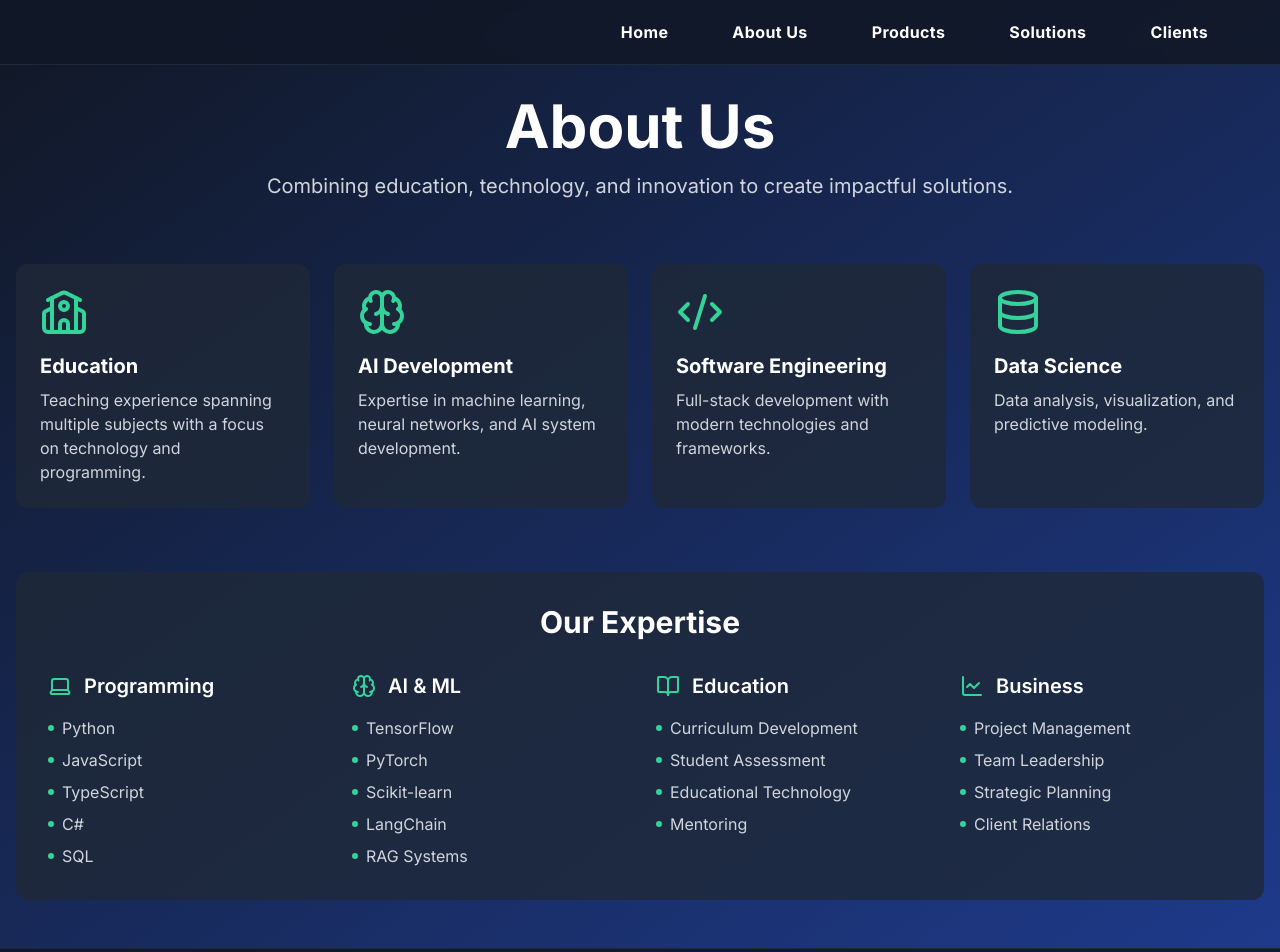
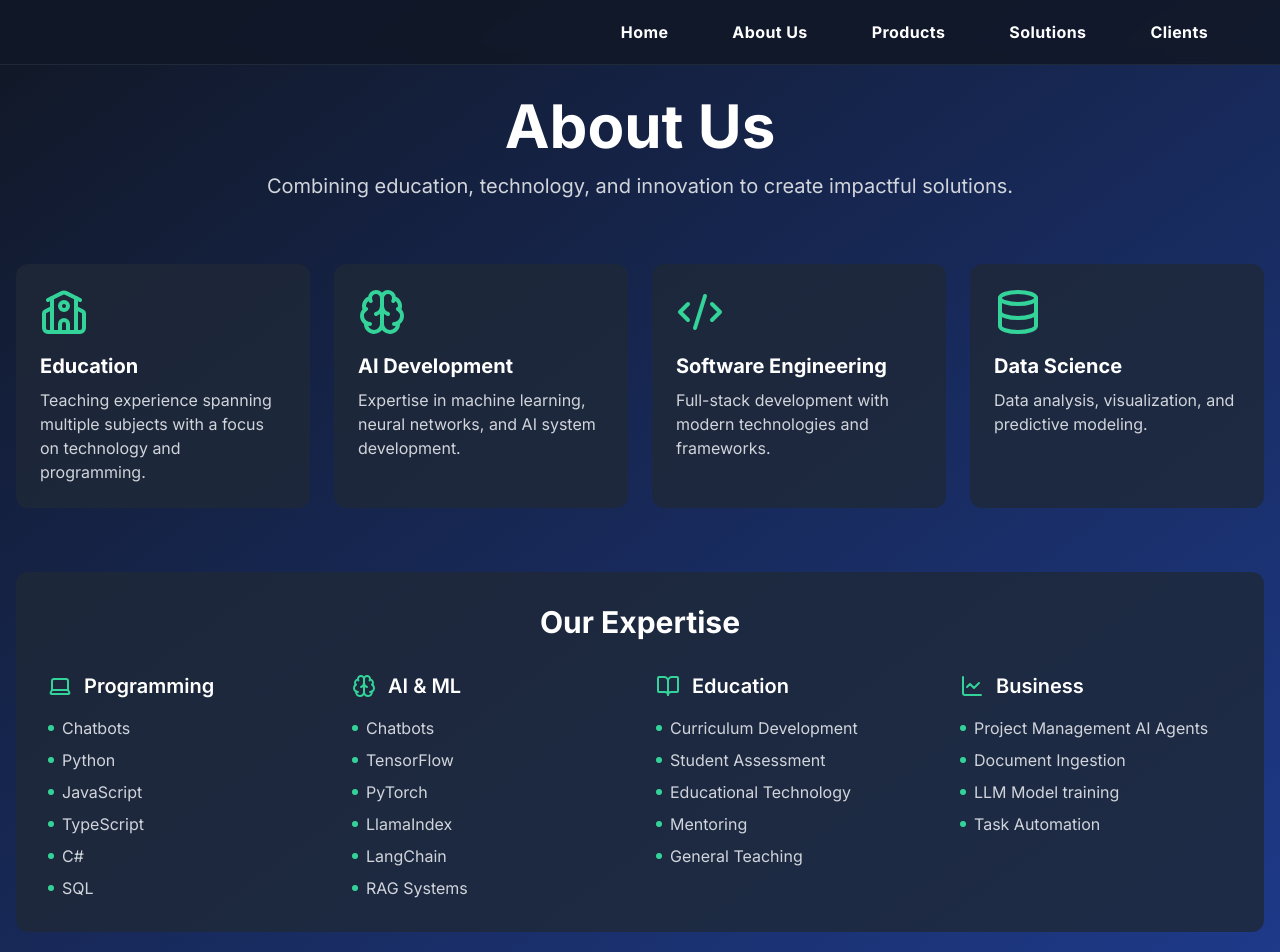
Before and after one commit to banditofsmoke/testsite2, a Next.js app: page /about in a window 1280 px wide. Shown: the top 952 px of the page. Built offline with nearby package versions, Linux system fonts and the light colour scheme.

Commit message:
Update page.tsx
addeds buzzword chatbots

```diff
--- a/app/about/page.tsx
+++ b/app/about/page.tsx
@@ -45,22 +45,22 @@ const skills = [
   {
     category: "Programming",
     icon: Laptop,
-    items: ["Python", "JavaScript", "TypeScript", "C#", "SQL"]
+    items: ["Chatbots", "Python", "JavaScript", "TypeScript", "C#", "SQL"]
   },
   {
     category: "AI & ML",
     icon: Brain,
-    items: ["TensorFlow", "PyTorch", "Scikit-learn", "LangChain", "RAG Systems"]
+    items: ["Chatbots", "TensorFlow", "PyTorch", "LlamaIndex", "LangChain", "RAG Systems"]
   },
   {
     category: "Education",
     icon: BookOpen,
-    items: ["Curriculum Development", "Student Assessment", "Educational Technology", "Mentoring"]
+    items: ["Curriculum Development", "Student Assessment", "Educational Technology", "Mentoring", "General Teaching"]
   },
   {
     category: "Business",
     icon: LineChart,
-    items: ["Project Management", "Team Leadership", "Strategic Planning", "Client Relations"]
+    items: ["Project Management AI Agents", "Document Ingestion", "LLM Model training", "Task Automation"]
   }
 ]
 
```
